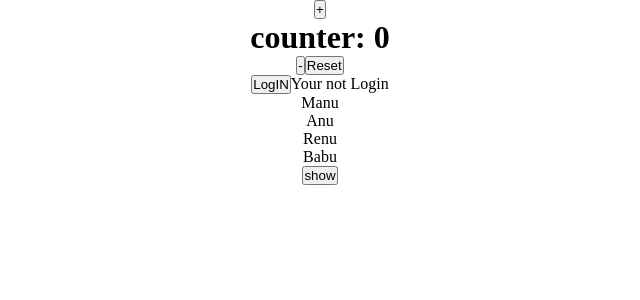
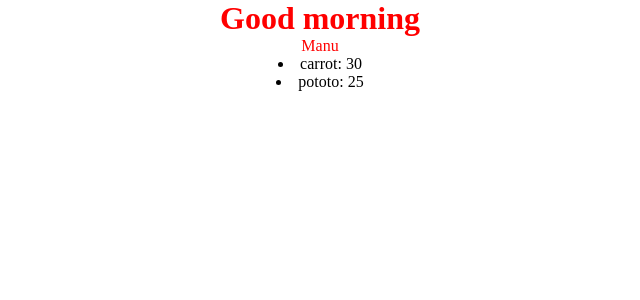
Before and after one commit to gayathrislatrainer23-bot/React-2-14, a React (Create React App) app: page / in a window 1280 px wide. Shown: the top 300 px of the page, without its empty margins (320-960 px from the left). Built offline with nearby package versions, Linux system fonts and the light colour scheme.

Commit message:
day-8 4/11/2025

```diff
--- a/src/App.js
+++ b/src/App.js
@@ -1,24 +1,29 @@
 
 import './App.css';
 import Counter from './components/Counter';
+import FruitList from './components/FruitList';
 import Greetings from './components/Greetings';
 import LogInForm from './components/LogInForm';
 import Show from './components/Show';
 import ShowMessage from './components/ShowMessage';
 import StudentsList from './components/StudentsList';
+import Vegetable from './components/Vegetable';
 
 function App() {
-const userName = "Manu"
+const userName = ["Manu"]
 
   return (
     <div className="App">
     {/* <h1>{userName}</h1>   */}
-   {/* <Greetings  userName = {userName}/> */}
-   <Counter/>
+   <Greetings  userName = {userName}/>
+   {/* <Counter/>
    <ShowMessage/>
 <LogInForm/>
 <StudentsList/>
 <Show/>
+<FruitList/>
+*/}
+<Vegetable/>
    </div>
   );
 }
--- /dev/null
+++ b/src/components/FruitList.jsx
@@ -0,0 +1,18 @@
+function FruitList(){
+let fruits =["Apple", "Orange"]
+let list = []
+  for(let fruit of fruits){
+      list.push(<li>{fruit}</li>)
+            }
+            return(
+                <>
+     <ul>
+        {
+            list
+            }
+
+     </ul>
+     </>
+    )
+}
+export default FruitList
--- a/src/components/Greetings.jsx
+++ b/src/components/Greetings.jsx
@@ -2,7 +2,7 @@
 const Greetings = ({userName})=>{
 //    console.log("props in greetings:", props)
 //    console.log("props.uaserName in greetings:", props.userName)
-
+console.log(userName)
     return(
         <div className="Greetings" style={{color:"red"}}>
    <h1>Good morning</h1>
--- /dev/null
+++ b/src/components/Vegetable.jsx
@@ -0,0 +1,25 @@
+
+
+function  Vegetable(){
+    let vegetableObject ={
+        carrot : 30,
+        pototo: 25
+    }
+    return(
+        <div>
+            {/* <h1>vegetable</h1> */}
+            {
+                Object.keys(vegetableObject).map((key,i)=>(
+                    <li >{key}: {vegetableObject[key]}</li>
+                ))
+            }
+            {/* = */}
+            {/* {
+                Object.values(vegetableObject).map((values)=>(
+                    <li>{values}</li>
+                ))
+            } */}
+        </div>
+    );
+}
+export default Vegetable
```
Also changed, not shown: 1 other file (tests, documents, lock files or other folders).
